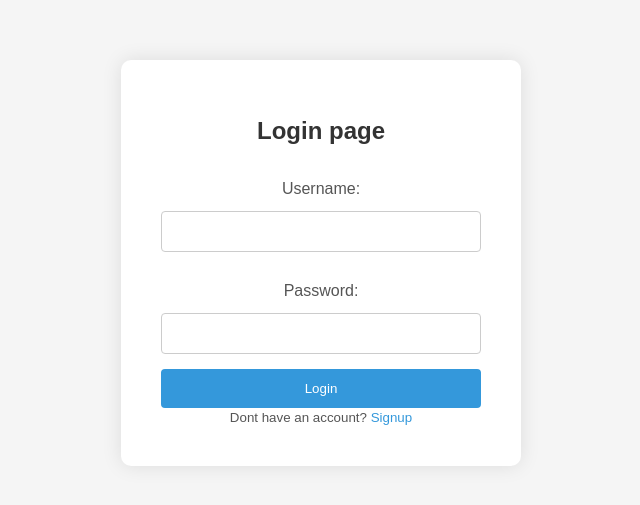
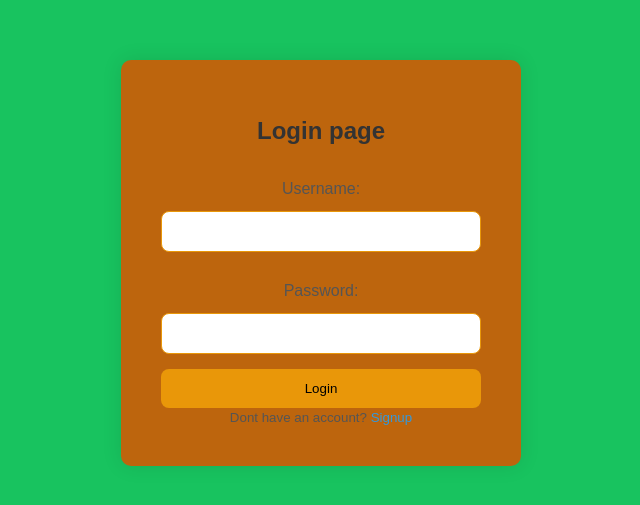
Before and after one commit to rizikdhabre/cart-project, a website: page client/login.html in a window 1280 px wide. Shown: the part 137-642 px from the top of the page, without its empty margins (319-959 px from the left). Drawn offline with Linux system fonts and the light colour scheme.

Commit message:
css changes and home.html

```diff
--- a/client/css/home.css
+++ b/client/css/home.css
@@ -11,7 +11,7 @@ body {
     top: 0;
     left: 0;
     width: 100%;
-    background-color: #333;
+    background-color: black;
     color: #fff;
     padding: 10px;
     display: flex;
@@ -32,11 +32,12 @@ body {
   .nav-button {
     padding: 10px;
     cursor: pointer;
-    color: #8c81a5;
+    color: #cac7d1;
     transition: background-color 0.3s ease;
     background: none;
     border: none;
     font-size: 18px;
+    font-family:'Courier New', Courier, monospace
   }
 
   .nav-button:hover {
--- a/client/css/login.css
+++ b/client/css/login.css
@@ -1,11 +1,10 @@
-*{
-  box-sizing: border-box;
+*{box-sizing: border-box;
 }
 body {
     margin: 0;
     padding: 0;
     font-family: 'Arial', sans-serif;
-    background-color: #f5f5f5;
+    background-color: #18c35f;
   }
 
   .main-container {
@@ -16,7 +15,7 @@ body {
   }
 
   main {
-    background-color: #fff;
+    background-color: #bd650d;
     padding: 40px;
     border-radius: 10px;
     box-shadow: 0 0 20px rgba(0, 0, 0, 0.1);
@@ -51,22 +50,25 @@ body {
     padding: 12px;
     margin-top: 5px;
     box-sizing: border-box;
-    border: 1px solid #ccc;
-    border-radius: 4px;
+    border: 1px solid #e99709;
+    border-radius: 8px;
   }
-
+  .inputs{
+    background-color: #e99709;
+    border-color: #e99709;
+  }
   button {
-    background-color: #3498db;
-    color: #fff;
+    background-color: #e99709;
+    color: #000000;
     padding: 12px;
     border: none;
-    border-radius: 4px;
+    border-radius: 8px;
     cursor: pointer;
     transition: background-color 0.3s ease;
   }
 
   button:hover {
-    background-color: #2077b4;
+    background-color: #e99709;
   }
 
   small {
--- a/client/css/register.css
+++ b/client/css/register.css
@@ -1,11 +1,10 @@
-*{
-  box-sizing: border-box;
+* {box-sizing: border-box;
 }
 body {
     margin: 0;
     padding: 0;
     font-family: 'Arial', sans-serif;
-    background-color: #f5f5f5;
+    background-color: #18c35f;
   }
 
   .main-container {
@@ -16,7 +15,7 @@ body {
   }
 
   #signup-form {
-    background-color: #fff;
+    background-color: #bd650d;
     padding: 40px;
     border-radius: 10px;
     box-shadow: 0 0 20px rgba(0, 0, 0, 0.1);
@@ -26,7 +25,7 @@ body {
   }
 
   .header {
-    color: #333;
+    color: #e99709;
     font-size: 24px;
     margin-bottom: 20px;
   }
@@ -43,7 +42,7 @@ body {
   label {
     display: block;
     margin-bottom: 8px;
-    color: #555;
+    color: #000000;
   }
 
   input {
@@ -52,19 +51,24 @@ body {
     margin-top: 5px;
     box-sizing: border-box;
     border: 1px solid #ccc;
-    border-radius: 4px;
+    border-radius: 8px;
   }
-
+  .inputs{
+    background-color: #e99709;
+    border-color: #e99709;
+  }
+  .inputs:hover{
+    background-color:#e99709;
+  }
   button {
-    background-color: #3498db;
-    color: #fff;
+    background-color: #e99709;
+    color: #000000;
     padding: 12px;
     border: none;
-    border-radius: 4px;
+    border-radius: 8px;
     cursor: pointer;
     transition: background-color 0.3s ease;
   }
-
   button:hover {
     background-color: #2077b4;
   }
@@ -80,5 +84,5 @@ body {
   }
 
   a:hover {
-    text-decoration: underline;
+    text-decoration: underline;
   }
--- a/client/js/app.js
+++ b/client/js/app.js
@@ -67,6 +67,7 @@ async function login(event) {
       return;
     }
     const loggedInUser=data.username
+    console.log(loggedInUser)
     storageService.setUser(loggedInUser)
     window.location.href = "/home.html"
   } catch (error) {
@@ -79,12 +80,20 @@ function logout() {
   window.location.href = "/login.html"
 }
 
+function  initLogin(){
+  const user=storageService.getUser()
+  if(user){
+    window.location.href="/home.html"
+  }
+}
+
 function init(){
   const user = storageService.getUser()
   if (!user) {
     window.location.href = "login.html"
     return
   }
+  document.getElementById("curr-userName").textContent=user
 }
 
 function validationFunc(email, password) {
--- a/client/login.html
+++ b/client/login.html
@@ -6,7 +6,7 @@
     <link rel="stylesheet" href="css/login.css">
     <title>Login Page</title>
 </head>
-<body>
+<body onload="initLogin()">
     <div class="main-container">
       <main>
         <h1 class="header">Login page</h1>
```
Also changed, not shown: client/home.html (+3 -2 lines).
